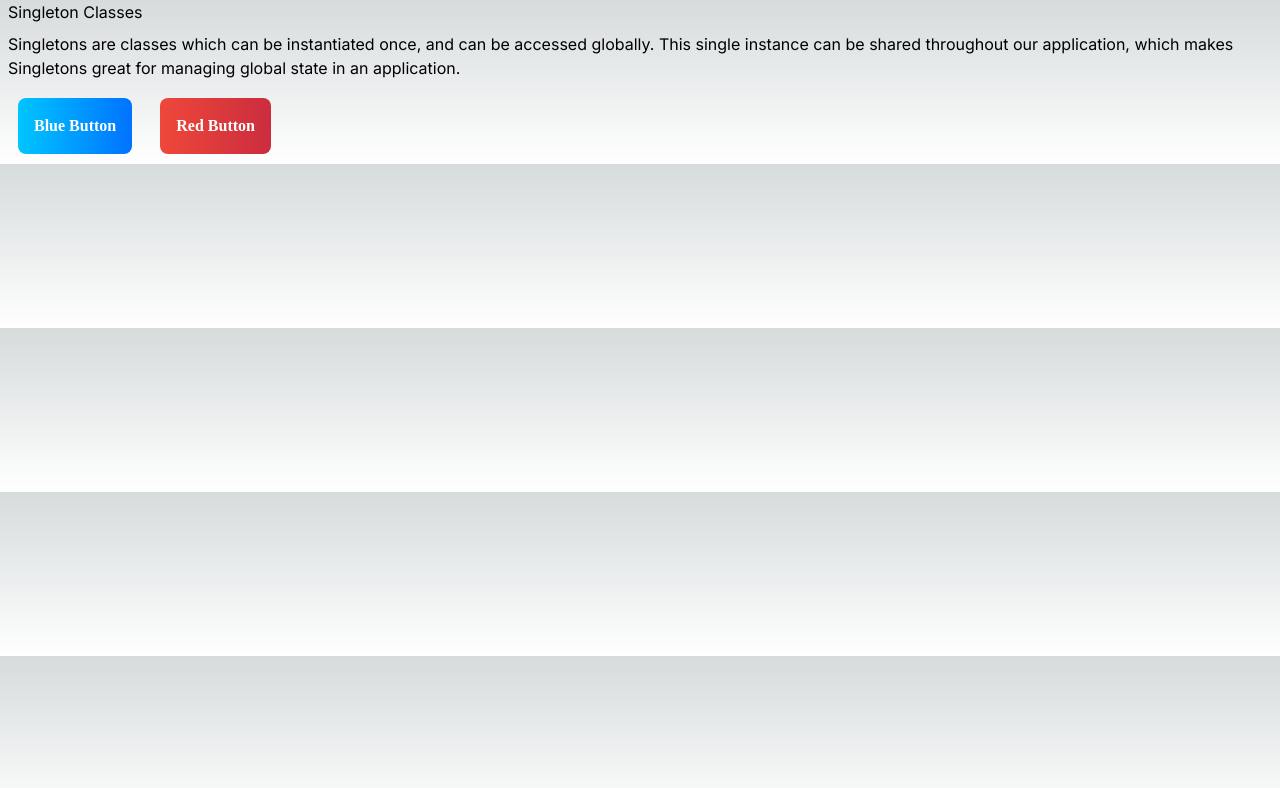
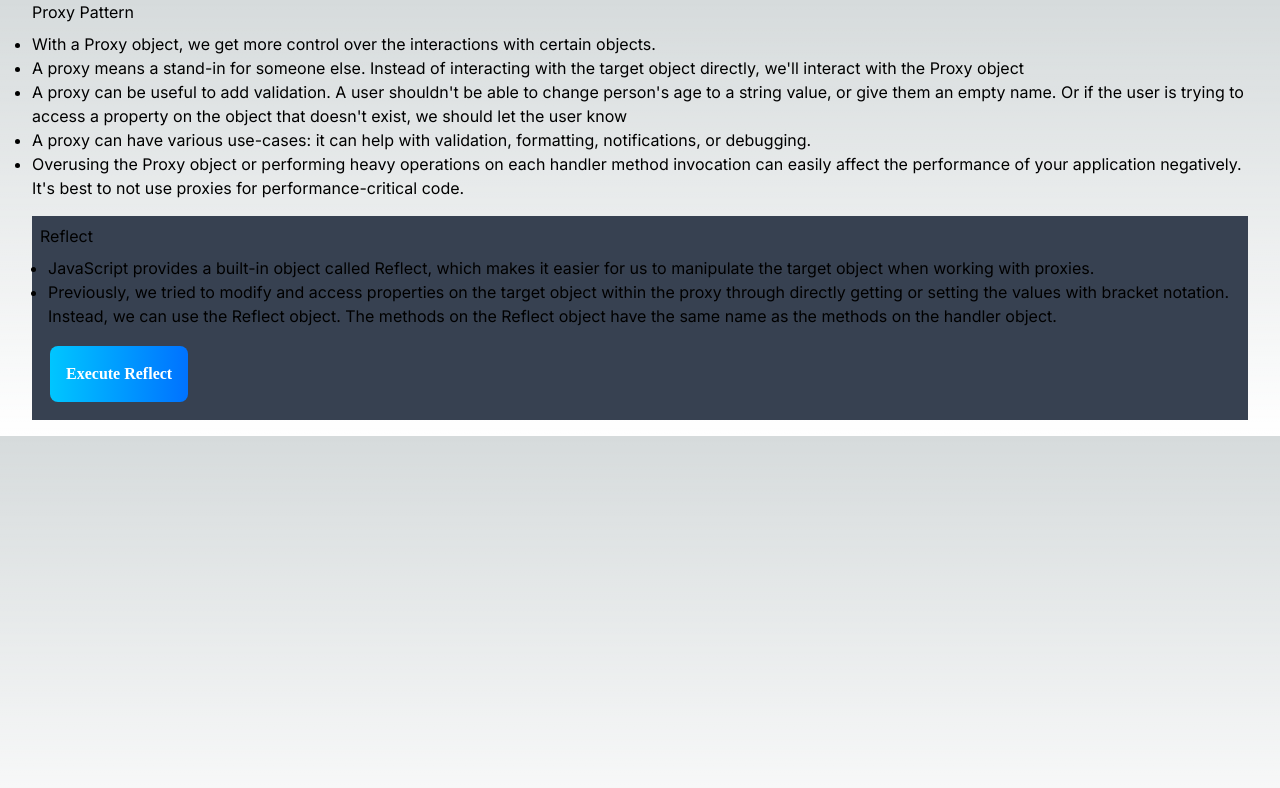
Before and after one commit to dkaus1/ui-patterns, a Next.js app in the folder design-patterns/my-next-app/: page / in a window 1280 px wide. Shown: the top 788 px of the page. Built offline with nearby package versions, Linux system fonts and the light colour scheme.

Commit message:
proxy-pattern

```diff
--- a/design-patterns/my-next-app/src/app/globals.css
+++ b/design-patterns/my-next-app/src/app/globals.css
@@ -51,3 +51,7 @@ button {
   background: -webkit-linear-gradient(to right, #ef473a, #cb2d3e);
   background: linear-gradient(to right, #ef473a, #cb2d3e);
 }
+
+ul{
+  list-style-type: disc;
+}
--- a/design-patterns/my-next-app/src/app/page.tsx
+++ b/design-patterns/my-next-app/src/app/page.tsx
@@ -1,15 +1,11 @@
-import BlueButton from "./singleton-pattern/blueButton";
-import RedButton from "./singleton-pattern/redButton";
+import SingletonPattern from './singleton-pattern/index';
+import ProxyPattern from './proxy-pattern/index'
 
 export default function Home() {
   return (
-    <div className="mx-2">
-      <h2>Singleton Classes</h2>
-      <p className="my-2">Singletons are classes which can be instantiated once, and can be accessed globally. This single instance can be shared throughout our application, which makes Singletons great for managing global state in an application.</p>
-      <div className="mt-2 flex gap-2">
-        <BlueButton/>
-        <RedButton/>
-      </div>
+    <div className="mx-8">
+      {/* <SingletonPattern/> */}
+      <ProxyPattern/>
     </div>
   )
 }
--- /dev/null
+++ b/design-patterns/my-next-app/src/app/proxy-pattern/index.js
@@ -0,0 +1,110 @@
+'use client';
+import { useEffect } from "react";
+
+const ProxyPattern = () => {
+  useEffect(() => {
+    const person = {
+        name: "John Doe",
+        age: 42,
+        nationality: "American"
+      };
+
+      //proxy object
+      const personProxy = new Proxy(person, {
+        get: (obj, prop) => {
+          if (!obj[prop]) {
+            console.log(`Hmm.. this property doesn't seem to exist`);
+          } else {
+            console.log(`The value of ${prop} is ${obj[prop]}`);
+          }
+        },
+        set: (obj, prop, value) => {
+          if (prop === "age" && typeof value !== "number") {
+            console.log(`Sorry, you can only pass numeric values for age.`);
+          } else if (prop === "name" && value.length < 2) {
+            console.log(`You need to provide a valid name.`);
+          } else {
+            console.log(`Changed ${prop} from ${obj[prop]} to ${value}.`);
+            obj[prop] = value;
+          }
+          return true;
+        }
+      });
+
+      //getter
+      personProxy.nonExistentProperty;
+      //setter
+      personProxy.age = "44";
+      //setter
+      personProxy.name = "";
+
+  }, []);
+
+  const executeReflect=()=>{
+    const person = {
+        name: "John Doe",
+        age: 42,
+        nationality: "American"
+      };
+
+      const personProxy = new Proxy(person, {
+        get: (obj, prop) => {
+          console.log(`The value of ${prop} is ${Reflect.get(obj, prop)}`);
+        },
+        set: (obj, prop, value) => {
+          console.log(`Changed ${prop} from ${obj[prop]} to ${value}`);
+          return Reflect.set(obj, prop, value);
+        }
+      });
+
+      personProxy.name;
+      personProxy.age = 43;
+      personProxy.name = "Jane Doe";
+
+  }
+
+  return (
+    <>
+      <h2>Proxy Pattern</h2>
+
+      <ul className="my-2">
+        <li>
+          With a Proxy object, we get more control over the interactions with
+          certain objects.
+        </li>
+        <li>
+          A proxy means a stand-in for someone else. Instead of interacting with
+          the target object directly, we'll interact with the Proxy object
+        </li>
+        <li>
+          A proxy can be useful to add validation. A user shouldn't be able to
+          change person's age to a string value, or give them an empty name. Or
+          if the user is trying to access a property on the object that doesn't
+          exist, we should let the user know
+        </li>
+        <li>
+          A proxy can have various use-cases: it can help with validation,
+          formatting, notifications, or debugging.
+        </li>
+        <li>
+          Overusing the Proxy object or performing heavy operations on each
+          handler method invocation can easily affect the performance of your
+          application negatively. It's best to not use proxies for
+          performance-critical code.
+        </li>
+      </ul>
+
+        <div className="bg-gray-700 p-2 my-4">
+            <h2>Reflect</h2>
+            <ul className="m-2">
+                <li>JavaScript provides a built-in object called Reflect, which makes it easier for us to manipulate the target object when working with proxies.</li>
+                <li>Previously, we tried to modify and access properties on the target object within the proxy through directly getting or setting the values with bracket notation. Instead, we can use the Reflect object. The methods on the Reflect object have the same name as the methods on the handler object.</li>
+            </ul>
+            <button onClick={executeReflect} id="blue">Execute Reflect</button>
+        </div>
+      <div className="mt-4"></div>
+    </>
+  );
+};
+
+export default ProxyPattern;
--- /dev/null
+++ b/design-patterns/my-next-app/src/app/singleton-pattern/index.js
@@ -0,0 +1,22 @@
+import RedButton from './redButton';
+import BlueButton from './blueButton';
+
+const SingletonPattern = () => {
+  return (
+    <>
+      <h2>Singleton Classes</h2>
+      <p className="my-2">
+        Singletons are classes which can be instantiated once, and can be
+        accessed globally. This single instance can be shared throughout our
+        application, which makes Singletons great for managing global state in
+        an application.
+      </p>
+      <div className="mt-2 flex gap-2">
+        <BlueButton />
+        <RedButton />
+      </div>
+    </>
+  );
+};
+
+export default SingletonPattern
```
